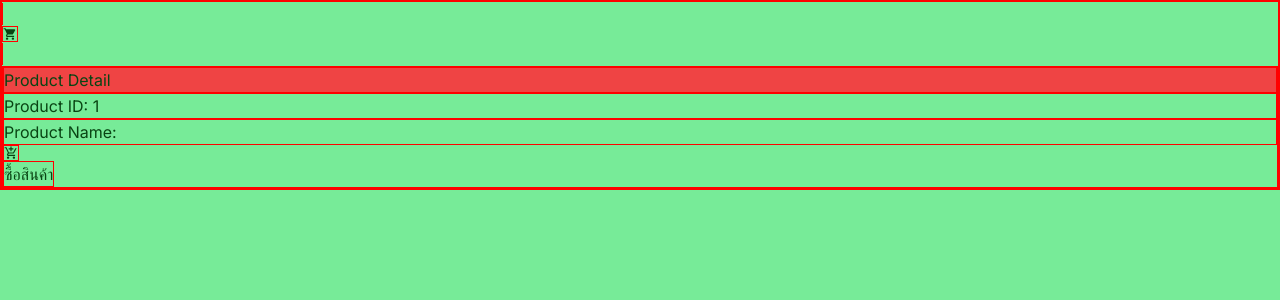
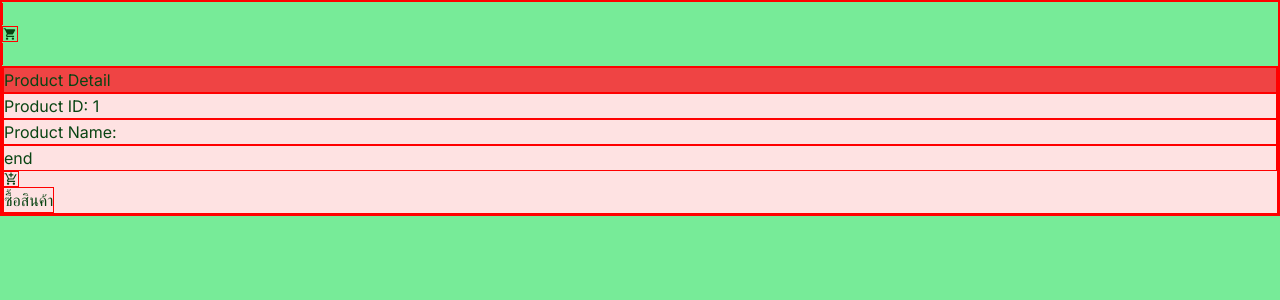
Before and after one commit to warathepj/ecommerce, a Next.js app: page /products/1 in a window 1280 px wide. Shown: the top 300 px of the page. Built offline with nearby package versions, Linux system fonts and the light colour scheme.

Commit message:
state order

```diff
--- a/app/cart/page.js
+++ b/app/cart/page.js
@@ -1,9 +1,23 @@
+// app/cart/page.js
 "use client"
 import ArrowLeft from "../components/(icon)/ArrowLeft";
 import { useRouter } from 'next/navigation';
+import { useOrder } from '../../context/OrderContext';
+// import { useSearchParams } from 'next/navigation';
 
-export default function Cart({ order }) {
+export default function Cart() {
   const router = useRouter();
+  const { order } = useOrder();
+  // const searchParams = useSearchParams();
+  // const productId = searchParams.get('productId');
+  // const count = searchParams.get('count');
+  // const order = {
+  //   productId: productId || null,
+  //   count: count ? parseInt(count) : 0
+  // };
+  // Assuming 'order' is an object like { productId: 123, count: 2 }
+  // const queryString = new URLSearchParams(order).toString();
+  // router.push(`/cart?${queryString}`);
 
 const handleGoBack = () => {
   router.push('/'); // Navigate to the root route
@@ -13,9 +27,15 @@ export default function Cart({ order }) {
   <div>
     <ArrowLeft style={{ cursor: 'pointer' }} onClick={handleGoBack} />
     <p>รถเข็น</p>
-        {order && ( // Conditionally render if order exists
+    {order && (
+        <p>
+          Order Placed: Product ID - {order.productId}, Count - {order.count}
+        </p>
+      )}
+    {/* <button onClick={handleViewCart}>View Cart</button> */}
+    {/* {order && ( // Conditionally render if order exists
       <pre>{JSON.stringify(order, null, 2)}</pre>
-      )}
+    )} */}
   </div>
 )
   }
--- a/app/components/Modal.js
+++ b/app/components/Modal.js
@@ -1,15 +1,38 @@
-import { useState } from 'react';
+// app/components/Modal.js
+import { useState, useEffect } from 'react';
+import { useOrder } from '../../context/OrderContext';
+// import { OrderProvider } from '../../context/OrderContext';
 import Color from "./Color";
 import Qty from "./Qty";
 import Button from './Button';
 
-export default function Modal({ onClose, buttonText, productId, order }) {
-    const [count, setCount] = useState(0); // State to store count
-    order = {productId, count};
-    console.log(order);
+export default function Modal({ onClose, buttonText, productId, onOrderChange }) {
+    // const { order, setOrder } = useOrder();
+    const [count, setCount] = useState(0);
+    const { setOrder } = useOrder();
+    // const [order, setOrder] = useState(null);
+    // const [count, setCount] = useState(order ? order.count : 0); // State to store count
+    // order = { productId, count };
+    // console.log(order);
+
+    const handleCloseAndOrder = () => {
+        setOrder({ productId, count }); // Create order object
+        onClose(); // Close the modal
+      };
+    // Update order when count changes
+    // useEffect(() => {
+    //     const newOrder = { productId, count };
+    //     setOrder(newOrder);
+    // }, [count, productId, setOrder]);
+
+    // const handleViewCart = () => {
+    //     console.log("Order before navigation:", order); // Check if order is populated
+    //     const queryString = new URLSearchParams(order).toString();
+    //     router.push(`/cart?${queryString}`);
+    // };
 
     return (
-        <div>
+        <div className='bg-blue-100'>
 
             <p>modal</p>
             <p>Product ID from Modal: {productId}</p>
@@ -21,11 +44,14 @@ export default function Modal({ onClose, buttonText, productId, order }) {
             <p>คลัง: 100</p>
             <Color />
             <p>Count from Modal: {count}</p>
+            {/* <Qty onCountChange={setCount} /> */}
             <Qty onCountChange={setCount} />
-            <Button onClick={onClose}>
+            <Button onClick={handleCloseAndOrder}>
                 {buttonText}
             </Button>
+
+            {/* <p>Order: {JSON.stringify(order)}</p> */}
         </div>
 
     );
-  }
+}
--- a/app/components/Qty.js
+++ b/app/components/Qty.js
@@ -1,7 +1,7 @@
 // Suggested code may be subject to a license. Learn more: ~LicenseLog:3299370613.
 // Suggested code may be subject to a license. Learn more: ~LicenseLog:2340470944.
-// app/components
-//Qty.js
+// app/components/Qty.js
+
 import { useState } from 'react';
 
 export default function Qty({ onCountChange }) {
--- /dev/null
+++ b/app/components/ViewCart.js
@@ -0,0 +1,23 @@
+// app/components/NavigateToCart.js
+"use client"
+import { useRouter } from 'next/navigation';
+// import { useOrder } from '../../context/OrderContext';
+
+function NavigateToCart() {
+  const router = useRouter();
+  // const { order } = useOrder();
+
+  const handleViewCart = () => {
+    // if (order) {
+    //   const queryString = new URLSearchParams(order).toString();
+    //   router.push(`/cart?${queryString}`);
+    // } else {
+    //   // Handle case where order is null (maybe show a message)
+    //   console.log("No order to view.");
+    // }
+  };
+
+  return (
+    <button onClick={handleViewCart}>View Cart</button>
+  );
+}
--- a/app/layout.js
+++ b/app/layout.js
@@ -1,8 +1,10 @@
+// app/layout.js
 import { Inter } from "next/font/google";
 import "./globals.css";
+import Link from 'next/link';
 import { ProductProvider } from '../context/ProductContext';
+import { OrderProvider } from '../context/OrderContext';
 import ShoppingCart from "./components/(icon)/ShoppingCart";
-import Link from 'next/link';
 
 const inter = Inter({ subsets: ["latin"] });
 
@@ -16,11 +18,12 @@ export default function RootLayout({ children }) {
     <html lang="en">
       <body className={inter.className}>
       <ProductProvider>
-            <Link href="/cart">
-              <ShoppingCart />
-            </Link>
+      <OrderProvider>
+      <Link href="/cart">
+            <ShoppingCart /> {/* Assuming ShoppingCart is a component */}
+          </Link>
         {children}
-
+      </OrderProvider>
         </ProductProvider>
       </body>
     </html>
--- a/app/products/[id]/page.js
+++ b/app/products/[id]/page.js
@@ -5,6 +5,8 @@ import Link from 'next/link';
 import AddShoppingCart from '@/app/components/(icon)/AddShoppingCart';
 import Modal from '@/app/components/Modal';
 import { useSearchParams } from 'next/navigation';
+import { useOrder } from '../../../context/OrderContext';
+
 import Button from '@/app/components/Button';
 
 export default function ProductDetail({ params }) {
@@ -13,6 +15,8 @@ export default function ProductDetail({ params }) {
   const productName = searchParams.get('name');
   const [showModal, setShowModal] = useState(false);
   const [modalButtonText, setModalButtonText] = useState('');
+  const { order, setOrder} = useOrder();
+  // const [order, setOrder] = useOrder();
   // Fetch product details based on productId (you'll need to implement this)
   // ...
   const handleBuyButtonClick = () => {
@@ -20,22 +24,40 @@ export default function ProductDetail({ params }) {
     setShowModal(true);
   };
 
+  const handleOrderChange = (newOrder) => {
+    setOrder(newOrder);
+  };
+
+  const handleCloseModal = () => {
+    setShowModal(false);
+    // No need to reset order here
+  };
+
   return (
-    <div>
+    <div className="bg-red-100">
       <h1 className='bg-red-500'>Product Detail</h1>
       <p>Product ID: {productId}</p>
       <p>Product Name: {productName}</p>
+      {order && (
+        <p>
+          Order Placed: Product ID - {order.productId}, Count - {order.count}
+        </p>
+      )}
+      <p>end</p>
       {/* Display other product details here */}
       <AddShoppingCart className="cursor-pointer" onClick={() => {
         setModalButtonText("เพิ่มไปยังรถเข็น"); // Set button text for "Add to Cart"
         setShowModal(true);
       }} />
       <Button onClick={handleBuyButtonClick}>ซื้อสินค้า</Button>
+
       {showModal && (
         <Modal
-                    onClose={() => setShowModal(false)}
           productId={productId}
           buttonText={modalButtonText}  // Use dynamic button text
+          onClose={handleCloseModal}
+          order={order}
+           onOrderChange={handleOrderChange}
         />
       )}
     </div>
--- /dev/null
+++ b/context/OrderContext.js
@@ -0,0 +1,26 @@
+// Suggested code may be subject to a license. Learn more: ~LicenseLog:3819443554.
+
+// context/OrderContext.js
+"use client"
+import { createContext, useState, useContext } from 'react';
+
+// const a = 1;
+const OrderContext = createContext(null);
+
+function OrderProvider({ children }) {
+  const [order, setOrder] = useState(null);
+
+  return (
+    <OrderContext.Provider value={{ order, setOrder }}>
+      {children}
+    </OrderContext.Provider>
+  );
+};
+
+export const useOrder = () => {
+    // return a;
+  return useContext(OrderContext);
+};
+
+
+export { OrderProvider };
```
Lines whose indentation alone changed are shown as unchanged.
